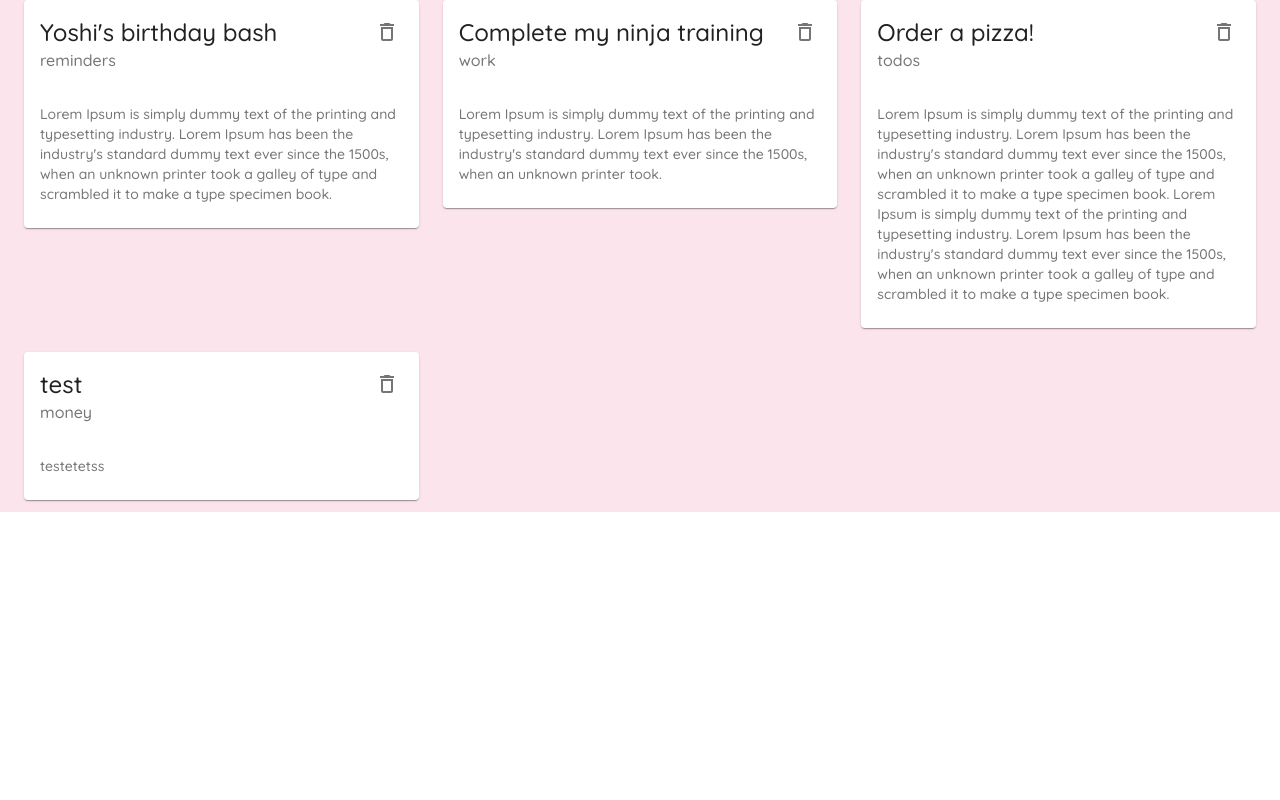
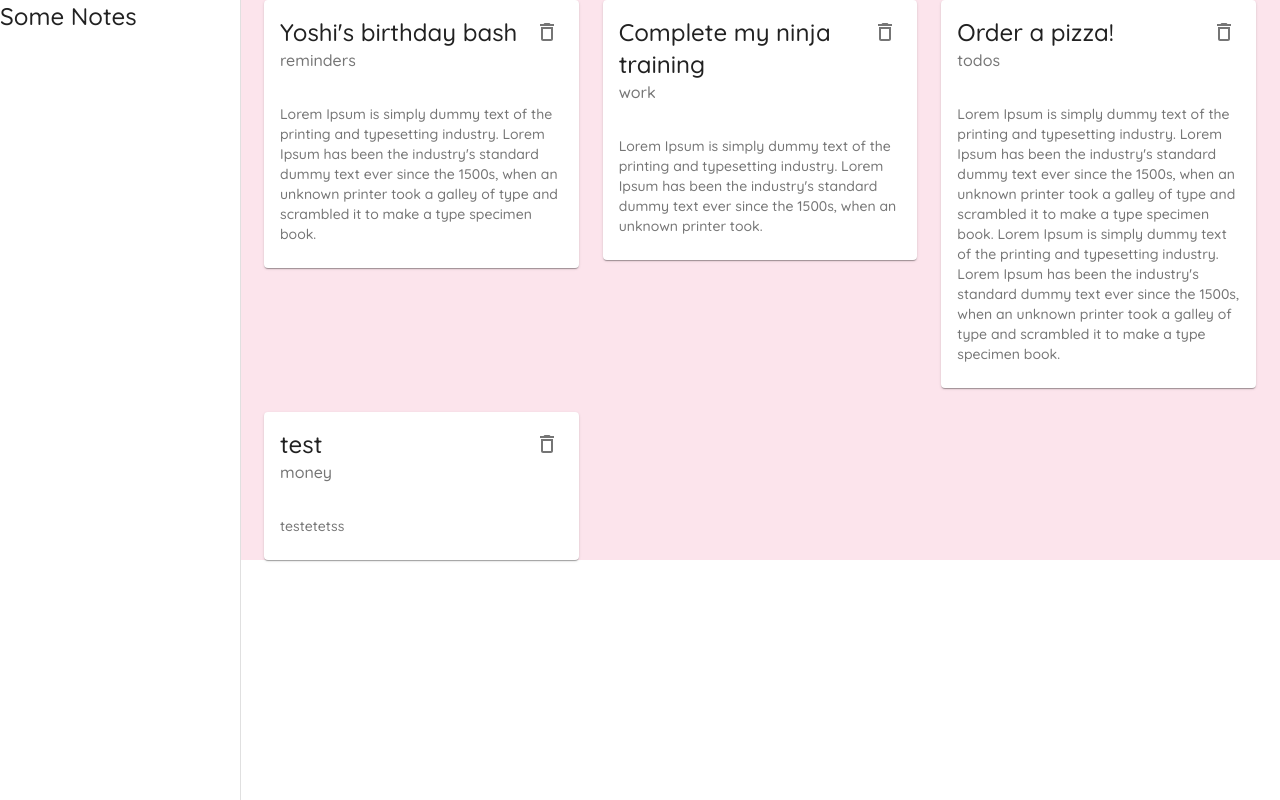
Before and after one commit to Dina2703/MUI002, a React (Create React App) app: page / in a window 1280 px wide. Built offline with nearby package versions, Linux system fonts and the light colour scheme; data requests are answered from the project's data file.

Commit message:
Permanent Drawer Component MUI

```diff
--- a/src/components/Layout.js
+++ b/src/components/Layout.js
@@ -1,17 +1,41 @@
 import { makeStyles } from "@material-ui/core";
+import { Drawer, Typography } from "@material-ui/core";
+
+const drawerWidth = 240;
 
 const useStyles = makeStyles({
+  root: {
+    display: "flex",
+  },
   page: {
     background: "#fce4ec",
     width: "100%",
+  },
+  drawer: {
+    width: drawerWidth,
+  },
+  drawerPaper: {
+    width: drawerWidth,
   },
 });
 const Layout = ({ children }) => {
   const classes = useStyles();
   return (
-    <div>
+    <div className={classes.root}>
       {/*App bar */}
       {/*Side drawer */}
+      <Drawer
+        className={classes.drawer}
+        variant="permanent"
+        anchor="left"
+        classes={{
+          paper: classes.drawerPaper,
+        }}
+      >
+        <div>
+          <Typography variant="h5">Some Notes</Typography>
+        </div>
+      </Drawer>
       <div className={classes.page}>{children}</div>
     </div>
   );
```
Also changed, not shown: note.txt.
